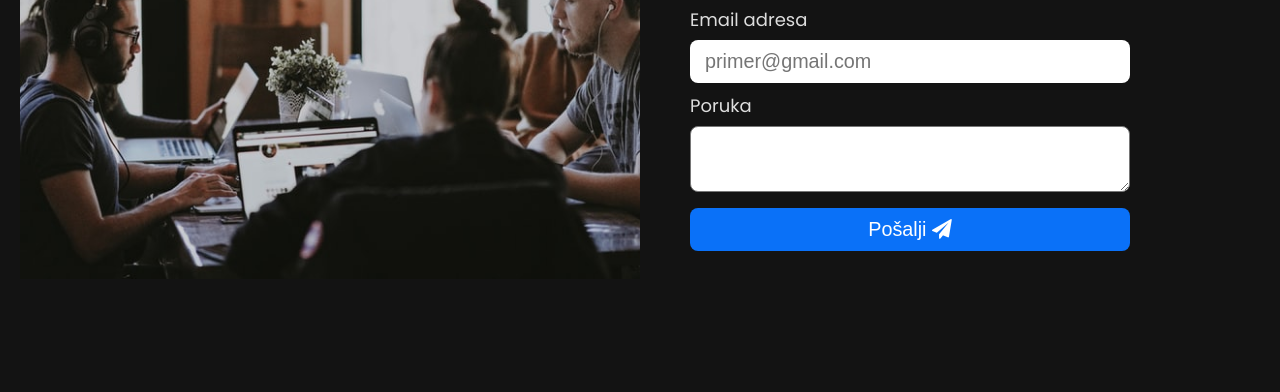
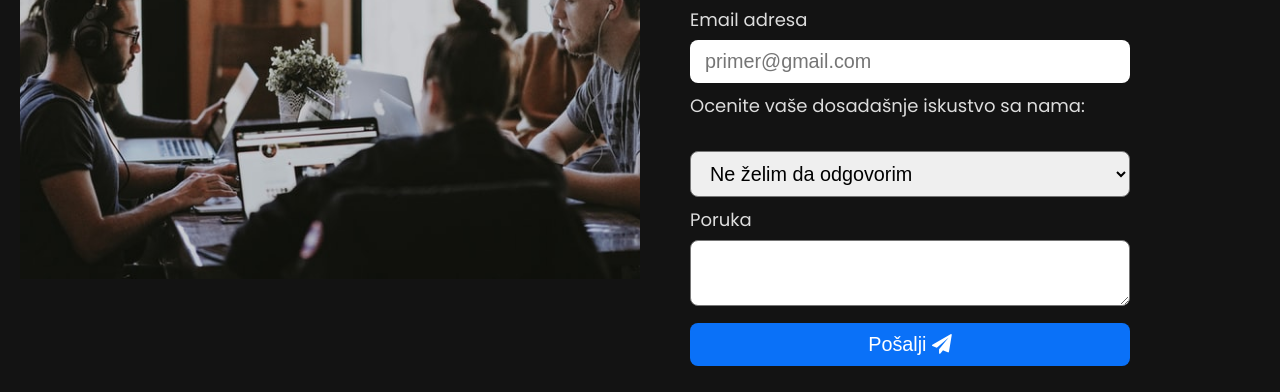
Before and after one commit to janamatovic66/woke, a plain HTML site: page kontakt.html in a window 1280 px wide. Shown: the part 609-1001 px from the top of the page. Drawn offline with Linux system fonts and the light colour scheme.

Commit message:
Add files via upload

```diff
--- a/css/style.css
+++ b/css/style.css
@@ -239,7 +239,13 @@ img{
   padding: 10px 15px;
   font-size: 1.1rem;
 }
-
+.kontakt select {
+  display: inline-block;
+  border-radius: 8px;
+  width: 440px;
+  padding: 10px 15px;
+  font-size: 1.1rem;
+}
 .kontakt .dugme{
   outline: 0;
   border: 0;
--- a/kontakt.html
+++ b/kontakt.html
@@ -11,7 +11,7 @@
     <meta name="keywords" content="Woke, Agency, Web Development, SEO, Marketing">
     <meta name="author" content="Jana Matovic">
     <link rel="stylesheet" href="https://stackpath.bootstrapcdn.com/font-awesome/4.7.0/css/font-awesome.min.css">
-
+	<link rel="shortcut icon" href="img/fav.ico" sizes="16x16"/>
 </head>
 
 <body class="galerija">
@@ -43,6 +43,18 @@
                 <label for="email">Email adresa</label>
                 <input type="email" name="email" id="email" placeholder="primer@gmail.com">
             </div>
+			<div>
+			    <label for="selOcena">Ocenite vaše dosadašnje iskustvo sa nama:</label><br/>
+				<select name="selOcena" id="selOcena">
+					 <option value="0">Ne želim da odgovorim</option>
+					 <option value="1">Veoma loše</option>
+					 <option value="2">Loše</option>
+					 <option value="3">Dobro</option>
+					 <option value="4">Vrlo dobro</option>
+					 <option value="5">Odlično</option>
+
+				</select>
+			</div>
             <div>
                 <label for="poruka">Poruka</label>
                 <textarea name="poruka" id="poruka" placeholder="Vaša poruka">
```
Also changed, not shown: autor.html (+8 -2 lines), galerija.html (+1 -0 lines), index.html (+1 -0 lines), o-nama.html (+1 -0 lines), img/fav.ico (added), robots.txt.
